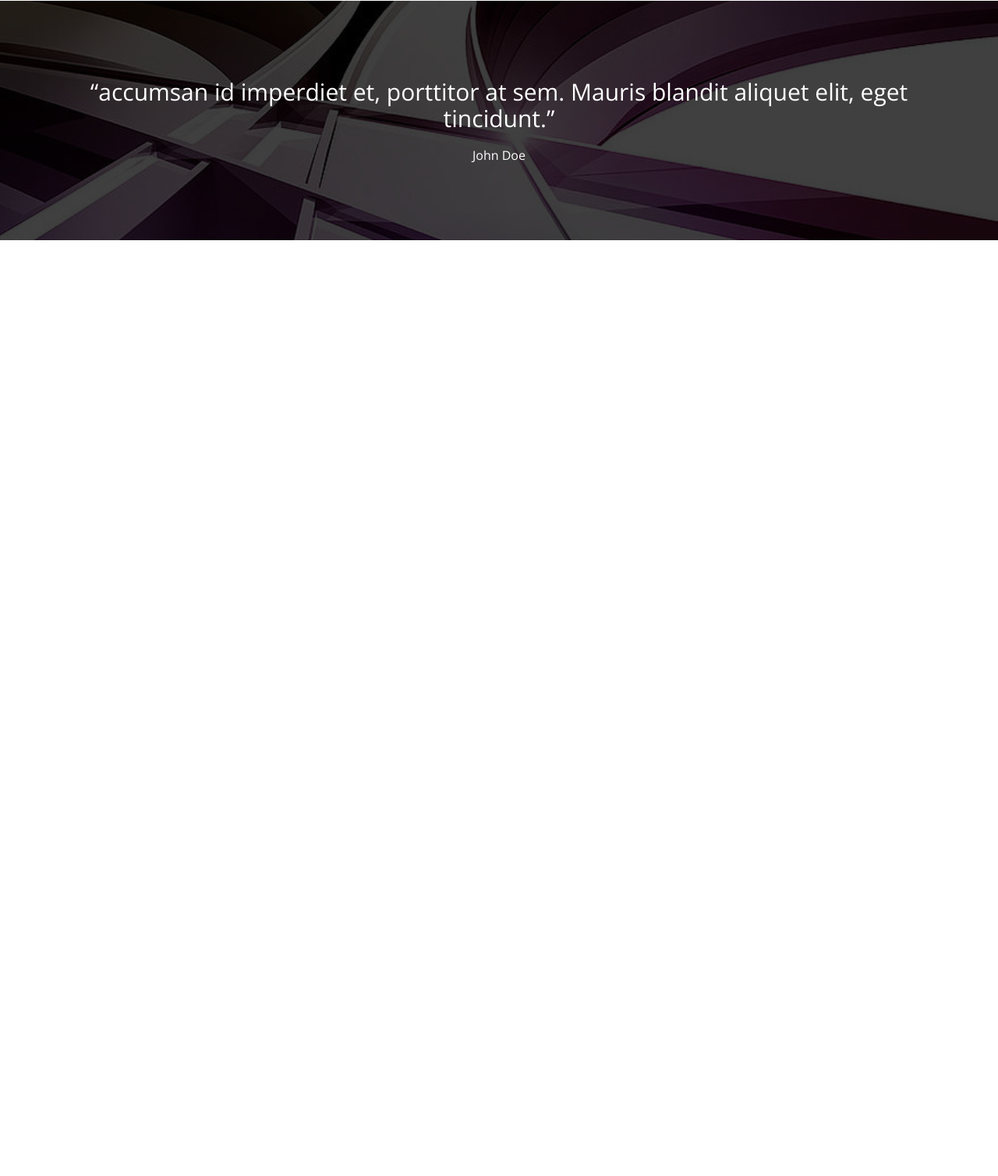
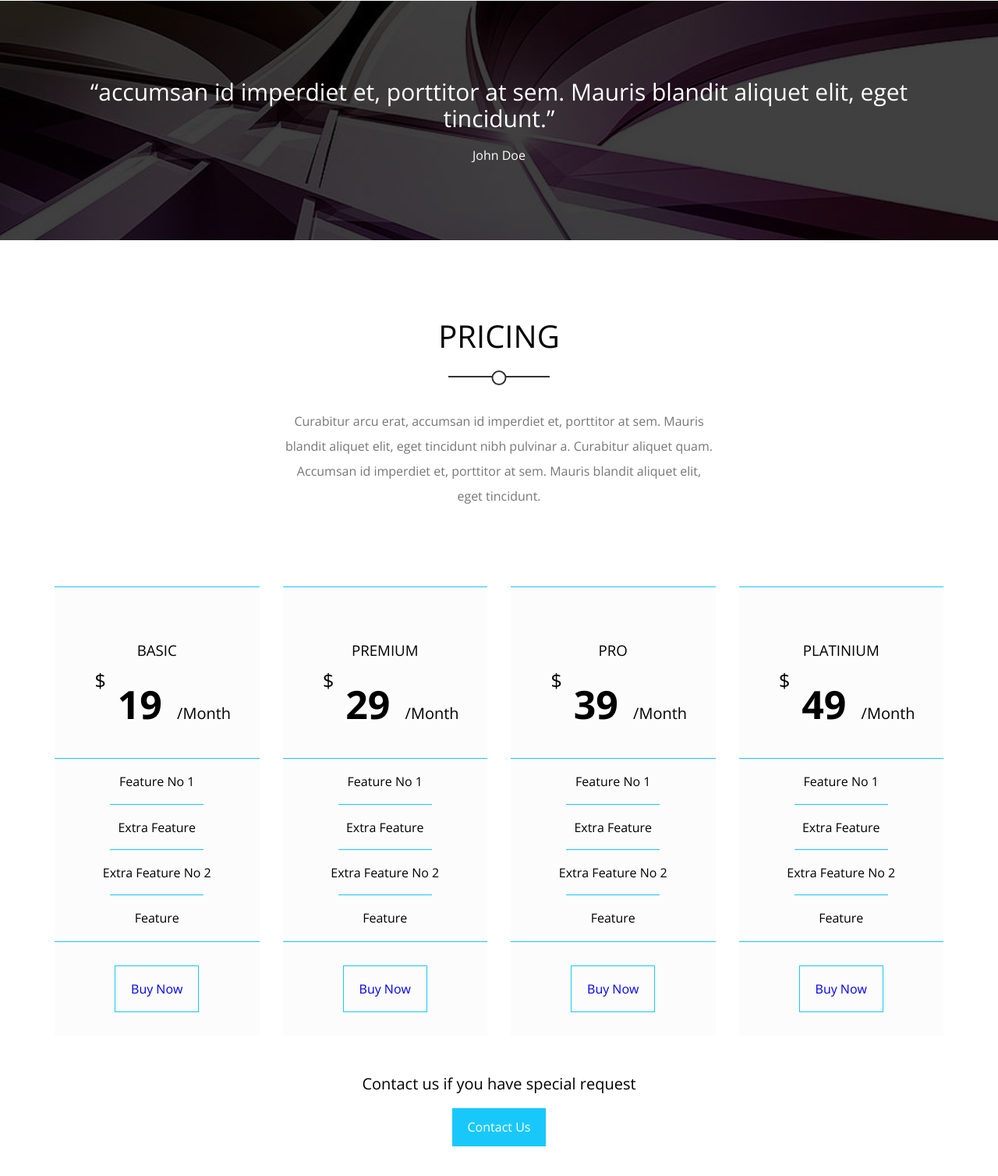
Before and after one commit to AsraouIsmail/Kasper-Website-Design, a plain HTML site: page index.html in a window 1280 px wide. Shown: the part 6083-7591 px from the top of the page at 78% size. Before the commit the page ends 6391 px from the top, so only its background shows below. Drawn offline with nearby package versions, Linux system fonts and the light colour scheme.

Commit message:
create pricing section

```diff
--- a/css/kasper.css
+++ b/css/kasper.css
@@ -875,3 +875,106 @@ top: -15px;
     display: block;
     margin-bottom: 20px;
 }
+
+.pricing{
+     padding-top: var(--section-padding);
+    padding-bottom: var(--section-padding);
+}
+
+.pricing .plans{
+display: grid;
+grid-template-columns: repeat(auto-fill, minmax(250px, 1fr));
+gap: 30px;
+}
+
+.pricing .plans .plan{
+background-color: #fcfcfc;
+text-align: center;
+}
+
+.pricing .plans .plan .head{
+    padding: 40px 20px;
+    border-top: 1px solid var(--main-color);
+    border-bottom: 1px solid var(--main-color);
+
+}
+
+.pricing .plans .plan .head h3{
+font-weight: normal;
+margin: 30px;
+text-transform: uppercase;
+}
+
+.pricing .plans .plan .head span{
+font-size: 50px;
+font-weight: 600;
+/* position: relative; */
+}
+
+.pricing .plans .plan .head span::before{
+content: "$";
+font-size: 25px;
+position: relative;
+top: -40px;
+margin-right: 15px;
+font-weight: normal;
+}
+
+.pricing .plans .plan .head::after{
+    content: "/Month";
+    font-size: 20px;
+    position: relative;
+    right: -15px;
+
+}
+
+.pricing .plans .plan ul{
+border-bottom: 1px solid var(--main-color);
+}
+
+.pricing .plans .plan ul li{
+padding: 20px;
+}
+
+.pricing .plans .plan ul li:not(:last-child){
+    position: relative;
+}
+
+.pricing .plans .plan ul li:not(:last-child)::after{
+    content: "";
+    width: 120px;
+    height: 1px;
+    position: absolute;
+    background-color: var(--main-color);
+    left: 50%;
+    transform: translateX(-50%);
+    -webkit-transform: translateX(-50%);
+    -moz-transform: translateX(-50%);
+    -ms-transform: translateX(-50%);
+    -o-transform: translateX(-50%);
+    bottom: 0;
+}
+
+.pricing .plans .plan .foot a{
+    display: block;
+    padding: 20px 20px;
+    text-decoration: none;
+    border: 1px solid var(--main-color);
+    width: fit-content;
+    margin: 30px auto;
+}
+
+.pricing .contact-text{
+text-align: center;
+margin: 50px auto 20px;
+font-size: 20px;
+}
+.pricing .contact-link{
+display: block;
+width: fit-content;
+margin: 20px auto;
+background-color: var(--main-color);
+color: white;
+padding: 15px 20px;
+text-decoration: none;
+}
--- a/index.html
+++ b/index.html
@@ -334,5 +334,90 @@
          </div>
      </div>
      <!--End of Quote section-->
+     <!--Pricing card section-->
+     <div class="pricing">
+         <div class="container">
+             <div class="main-heading">
+             <h2>Pricing</h2>
+             <p>Curabitur arcu erat, accumsan id imperdiet et, porttitor at sem. Mauris blandit aliquet elit, eget tincidunt
+            nibh pulvinar a. Curabitur aliquet quam. Accumsan id imperdiet et, porttitor at sem. Mauris blandit aliquet
+            elit, eget tincidunt.</p>
+
+             </div>
+             <div class="plans">
+                 <div class="plan">
+                     <div class="head">
+                         <h3>Basic</h3>
+                         <span>19</span>
+                     </div>
+                     <ul>
+                         <li>Feature No 1</li>
+                         <li>Extra Feature</li>
+                         <li>Extra Feature No 2</li>
+                         <li>Feature</li>
+                     </ul>
+                     <div class="foot">
+                         <a href="#">Buy Now</a>
+                        </div>
+                 </div>
+
+
+                  <div class="plan">
+                     <div class="head">
+                         <h3>Premium</h3>
+                         <span>29</span>
+                     </div>
+                     <ul>
+                         <li>Feature No 1</li>
+                         <li>Extra Feature</li>
+                         <li>Extra Feature No 2</li>
+                         <li>Feature</li>
+                     </ul>
+                     <div class="foot">
+                         <a href="#">Buy Now</a>
+                        </div>
+                 </div>
+
+
+                  <div class="plan">
+                     <div class="head">
+                         <h3>Pro</h3>
+                         <span>39</span>
+                     </div>
+                     <ul>
+                         <li>Feature No 1</li>
+                         <li>Extra Feature</li>
+                         <li>Extra Feature No 2</li>
+                         <li>Feature</li>
+                     </ul>
+                     <div class="foot">
+                         <a href="#">Buy Now</a>
+                        </div>
+                 </div>
+
+
+                  <div class="plan">
+                     <div class="head">
+                         <h3>Platinium</h3>
+                         <span>49</span>
+                     </div>
+                     <ul>
+                         <li>Feature No 1</li>
+                         <li>Extra Feature</li>
+                         <li>Extra Feature No 2</li>
+                         <li>Feature</li>
+                     </ul>
+                     <div class="foot">
+                         <a href="#">Buy Now</a>
+                        </div>
+                 </div>
+
+             </div>
+             <p class="contact-text">Contact us if you have special request</p>
+             <a href="" class="contact-link">Contact Us</a>
+
+         </div>
+     </div>
+      <!--End of Pricing card section-->
 </body>
 </html>
```
